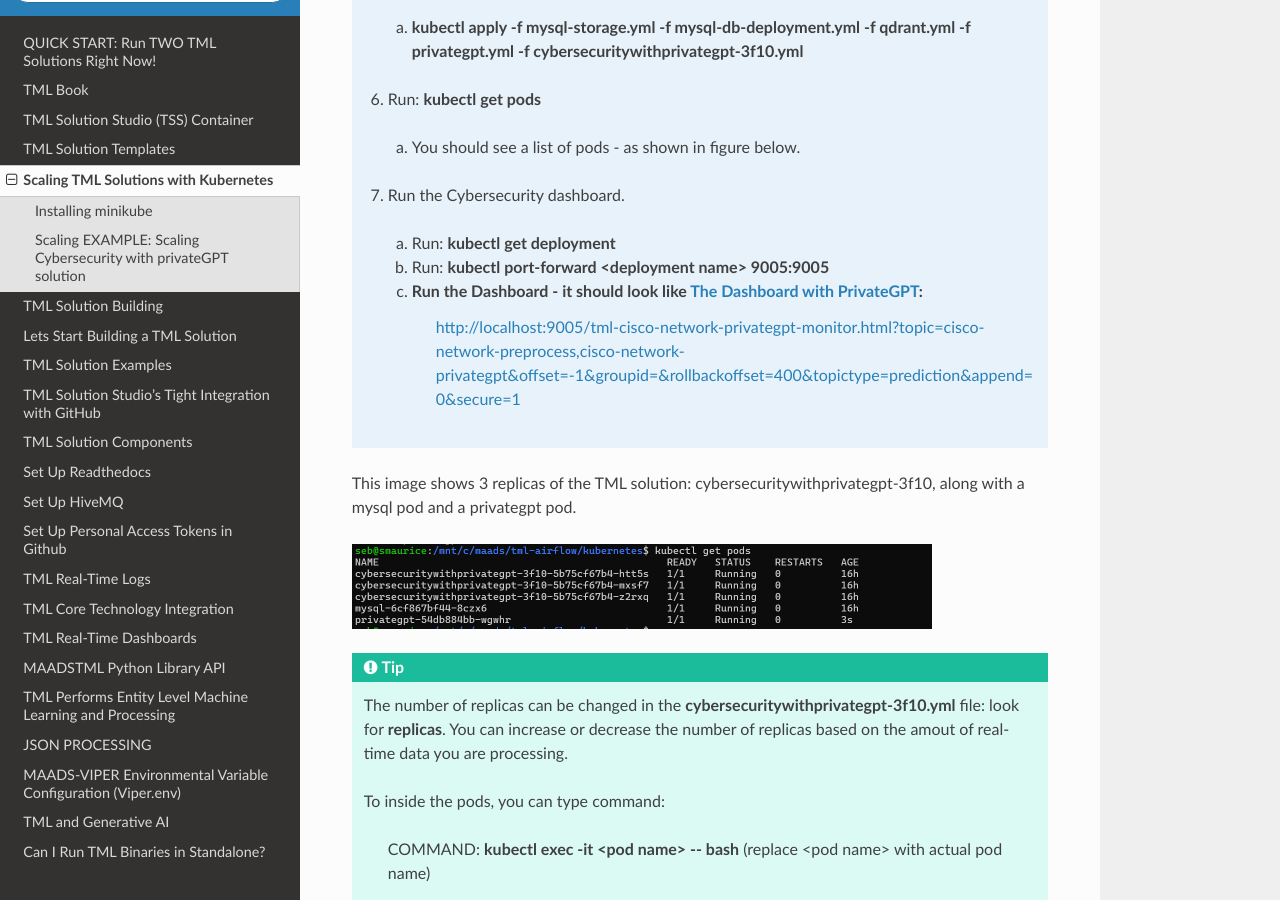
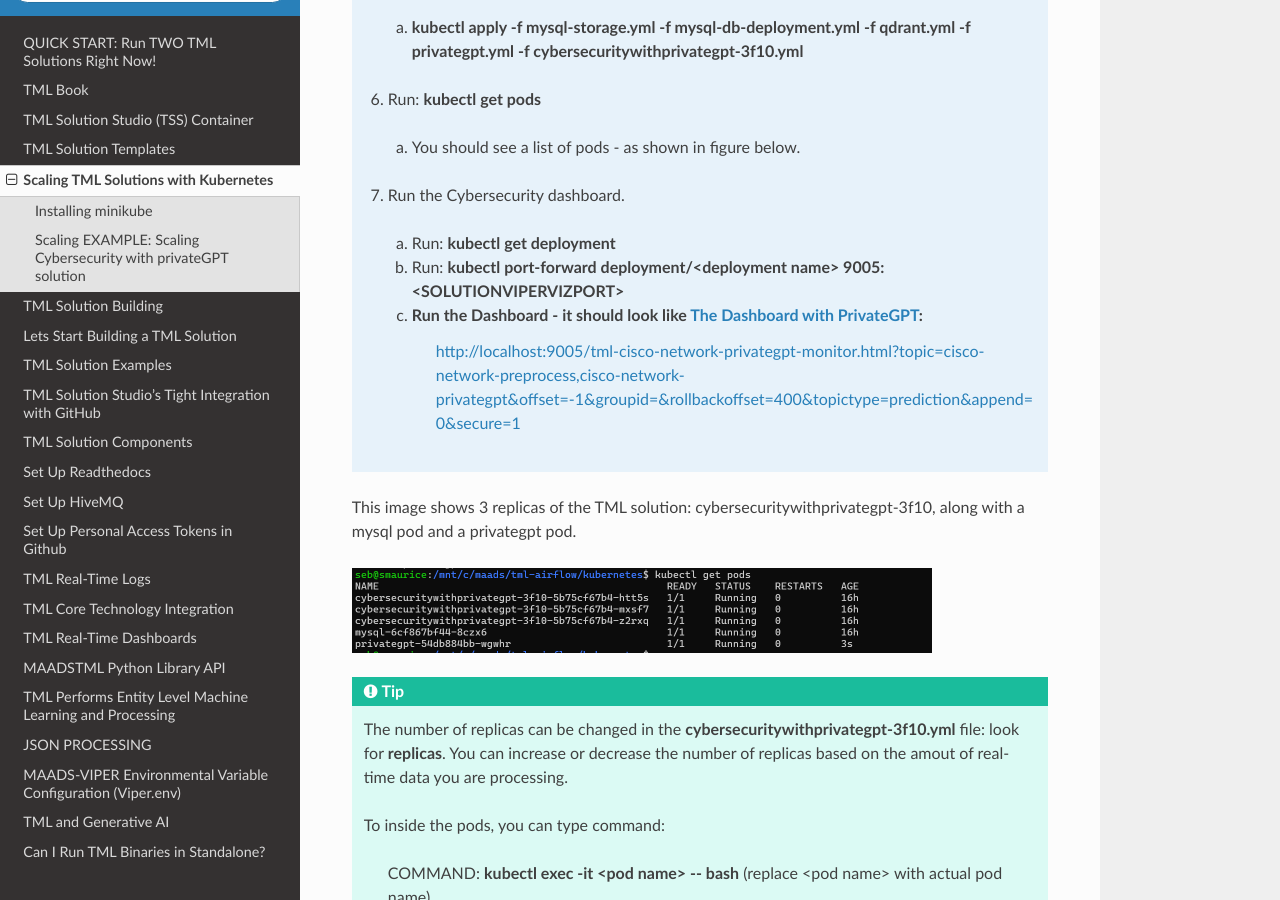
Before and after one commit to smaurice101/readthedocs, a Sphinx documentation site: the page built from docs/source/kube.rst, in a window 1280 px wide and 900 px high, scrolled down 3733 px. Built offline with Sphinx 7.4.7 and the Read the Docs theme 3.1.0, drawn with Linux system fonts in a browser that asks for light colours.

Commit message:
Update kube.rst

```diff
--- a/docs/source/kube.rst
+++ b/docs/source/kube.rst
@@ -124,7 +124,7 @@ To show how simple it is to scale TML solutions in kubernetes, we will scale :re
      a. You should see a list of pods - as shown in figure below.
    7. Run the Cybersecurity dashboard.
      a. Run: **kubectl get deployment**
-     b. Run: **kubectl port-forward <deployment name> 9005:9005**
+     b. Run: **kubectl port-forward deployment/<deployment name> 9005:<SOLUTIONVIPERVIZPORT>**
      c. Run the Dashboard - it should look like :ref:`The Dashboard with PrivateGPT`:
          `http://localhost:9005/tml-cisco-network-privategpt-monitor.html?topic=cisco-network-preprocess,cisco-network-
          privategpt&offset=-1&groupid=&rollbackoffset=400&topictype=prediction&append=0&secure=1 <http://localhost:9005/tml-cisco-network-privategpt-monitor.html?topic=cisco-network-preprocess,cisco-network-
```
